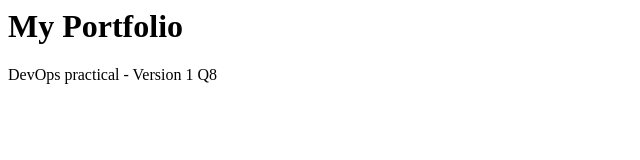
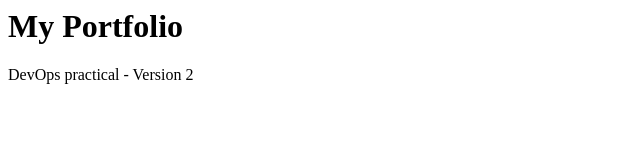
Before and after one commit to KhalasAayushi/apache-actions-demo, a plain HTML site: page index.html in a window 1280 px wide. Shown: the full height of the page, 0-640 px from the left. Drawn offline with Linux system fonts and the light colour scheme.

Commit message:
Update index.html

```diff
--- a/index.html
+++ b/index.html
@@ -1,2 +1,2 @@
 <h1>My Portfolio</h1>
-<p>DevOps practical - Version 1 Q8</p>
+<p>DevOps practical - Version 2</p>
```
